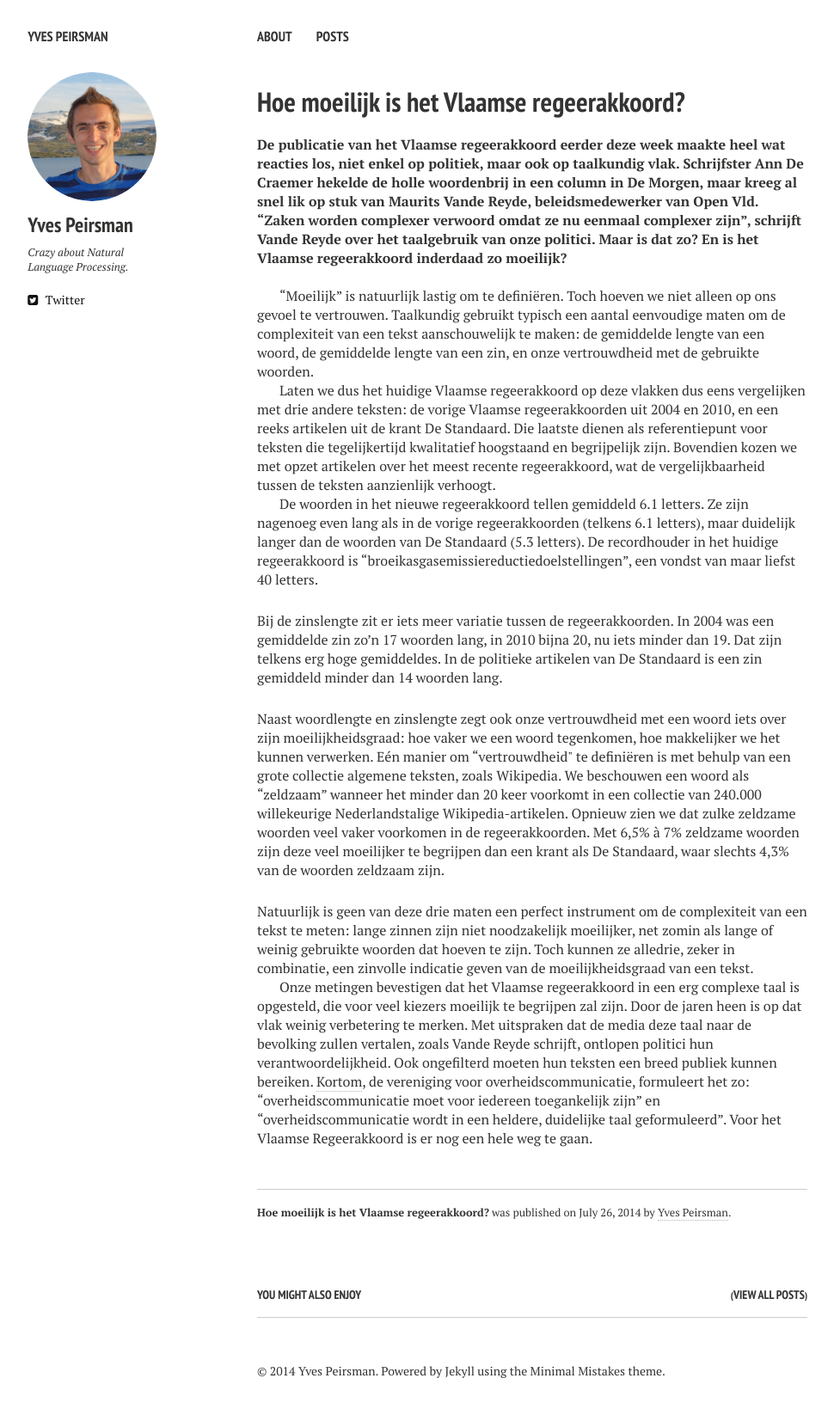
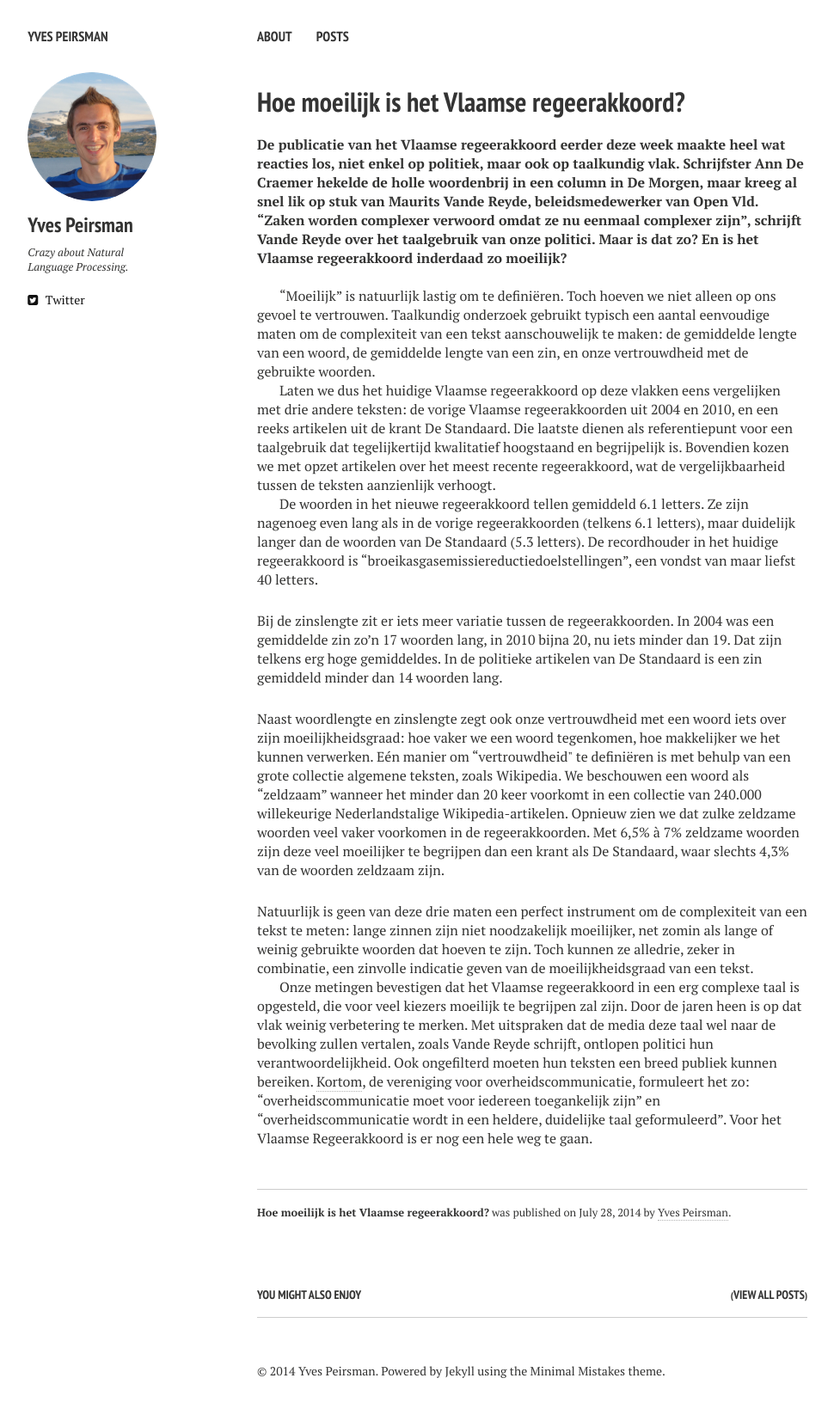
Before and after one commit to yvespeirsman/yvespeirsman.github.io, a Jekyll site: the page built from _posts/2014-07-26-welcome-to-jekyll.markdown, in a window 1280 px wide. Shown: the whole page at 86% size, without its empty margins (21-991 px from the left). Built offline with Jekyll 4.4.1, drawn with Linux system fonts in a browser that asks for light colours; nearby versions of some CDN libraries; comment, search, counter and statistics services are not loaded.

Commit message:
Corrected some typos

```diff
--- a/_posts/2014-07-26-welcome-to-jekyll.markdown
+++ b/_posts/2014-07-26-welcome-to-jekyll.markdown
@@ -1,7 +1,7 @@
 ---
 layout: post
 title:  "Hoe moeilijk is het Vlaamse regeerakkoord?"
-date:   2014-07-26 21:31:52
+date:   2014-07-28 11:31:52
 categories: NLP
 ---
 <p><strong>De publicatie van het Vlaamse regeerakkoord eerder deze week maakte heel
@@ -13,16 +13,16 @@ complexer zijn”, schrijft Vande Reyde over het taalgebruik van onze politici.
 Maar is dat zo? En is het Vlaamse regeerakkoord inderdaad zo moeilijk?</strong><p>
 <br />
 <p>“Moeilijk” is natuurlijk lastig om te definiëren. Toch hoeven we niet alleen
-op ons gevoel te vertrouwen. Taalkundig gebruikt typisch
+op ons gevoel te vertrouwen. Taalkundig onderzoek gebruikt typisch
 een aantal eenvoudige maten om de complexiteit van een tekst
 aanschouwelijk te maken: de gemiddelde lengte van een woord, de gemiddelde lengte
 van een zin, en onze vertrouwdheid met de gebruikte woorden.</p>
 
-<p>Laten we dus het huidige Vlaamse regeerakkoord op deze vlakken dus eens vergelijken
+<p>Laten we dus het huidige Vlaamse regeerakkoord op deze vlakken eens vergelijken
 met drie andere teksten:
 de vorige Vlaamse regeerakkoorden uit 2004 en 2010, en een reeks artikelen
-uit de krant De Standaard. Die laatste dienen als referentiepunt voor teksten die
-tegelijkertijd kwalitatief hoogstaand en begrijpelijk zijn. Bovendien kozen we met
+uit de krant De Standaard. Die laatste dienen als referentiepunt voor een taalgebruik dat
+tegelijkertijd kwalitatief hoogstaand en begrijpelijk is. Bovendien kozen we met
 opzet artikelen over het meest recente regeerakkoord, wat de vergelijkbaarheid
 tussen de teksten aanzienlijk verhoogt.</p>
 
@@ -60,7 +60,7 @@ net zomin als lange of weinig gebruikte woorden dat hoeven te zijn.
 Toch kunnen ze alledrie, zeker in combinatie, een zinvolle indicatie geven van de moeilijkheidsgraad
 van een tekst. </p>
 <p>Onze metingen bevestigen dat het Vlaamse regeerakkoord in een erg complexe taal is opgesteld, die voor veel kiezers moeilijk te begrijpen zal zijn. Door de jaren heen is op dat vlak weinig verbetering
-te merken. Met uitspraken dat de media deze taal naar
+te merken. Met uitspraken dat de media deze taal wel naar
 de bevolking zullen vertalen, zoals Vande Reyde schrijft, ontlopen politici hun verantwoordelijkheid.
 Ook ongefilterd moeten hun teksten een breed publiek kunnen bereiken.
 <a href="www.kortom.be">Kortom</a>, de vereniging voor overheidscommunicatie,
```
